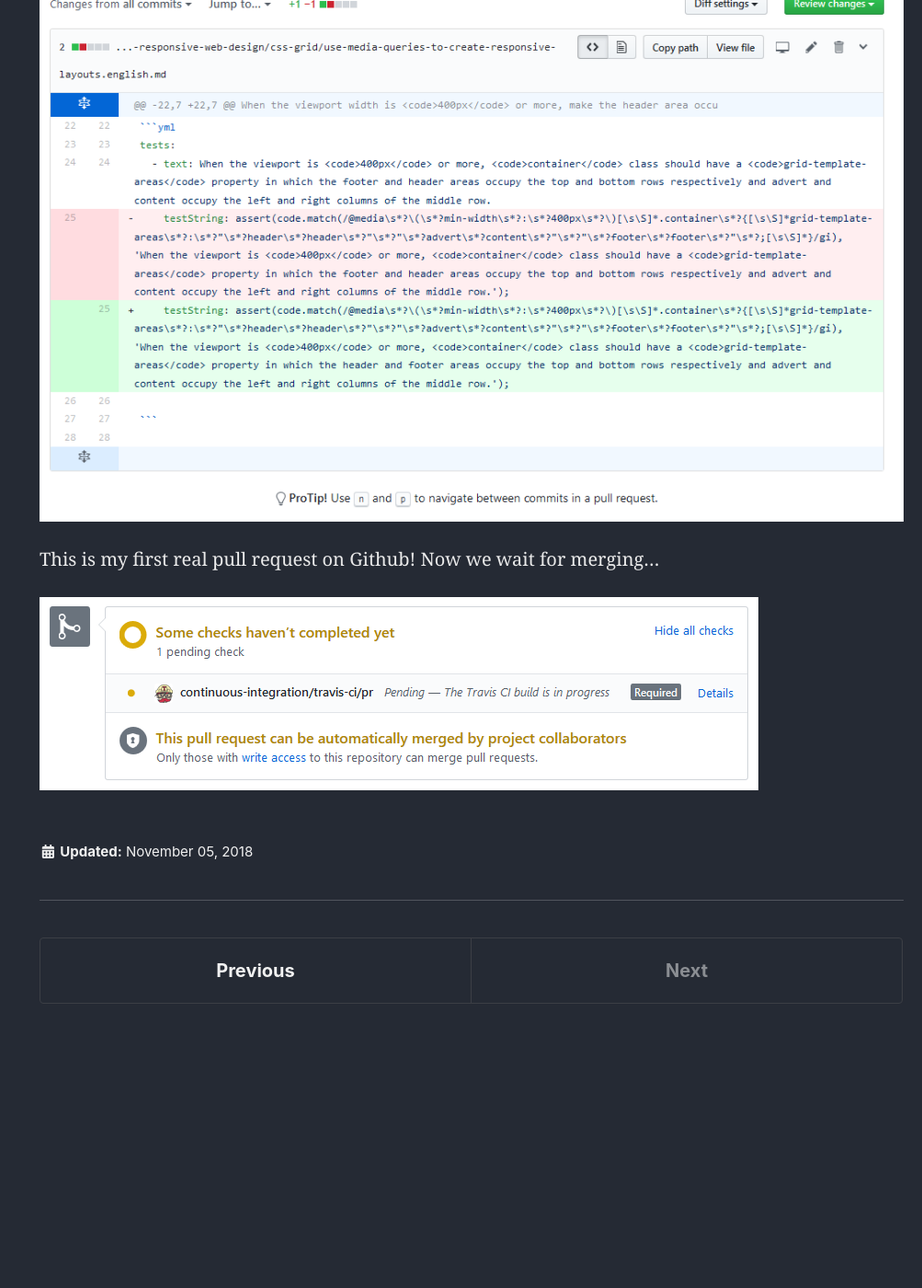
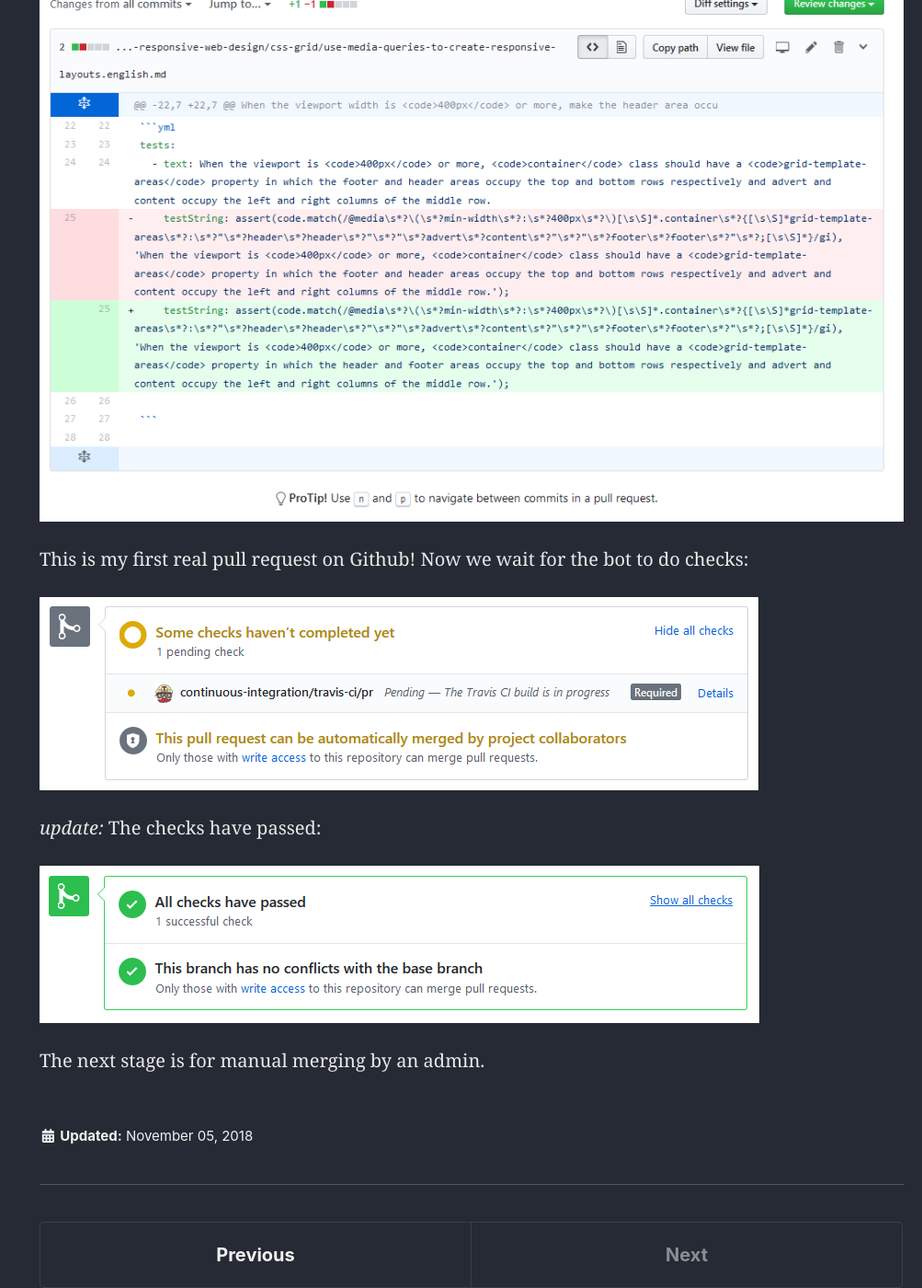
Before and after one commit to mdwcrft/mdwcrft.github.io, a Jekyll site: the page built from _posts/2018-11-28-first-pull-request.md, in a window 1280 px wide and 1400 px high, scrolled down 678 px. Shown: the whole window at 92% size, without its empty margins (277-1280 px from the left). Built offline with Jekyll 4.4.1, drawn with Linux system fonts in a browser that asks for light colours; cached includes are drawn as plain includes; nearby versions of some CDN libraries; before the commit the page ends 1769 px from its top, so only the background shows below that.

Commit message:
update #1

```diff
--- a/_posts/2018-11-28-first-pull-request.md
+++ b/_posts/2018-11-28-first-pull-request.md
@@ -17,6 +17,12 @@ I found the file on [Github](https://github.com/freeCodeCamp/freeCodeCamp) and s
 
 <img src="{{ site.url }}{{ site.baseurl }}/assets/images/3-code-change.PNG" alt="Edited github code">
 
-This is my first real pull request on Github! Now we wait for merging...
+This is my first real pull request on Github! Now we wait for the bot to do checks:
 
 <img src="{{ site.url }}{{ site.baseurl }}/assets/images/3-pull-status.PNG" alt="Pull request status">
+
+*update:* The checks have passed:
+
+<img src="{{ site.url }}{{ site.baseurl }}/assets/images/3-checks-passed.PNG" alt="Pull request status">
+
+The next stage is for manual merging by an admin.
```
Also changed, not shown: assets/images/3-checks-passed.PNG (added).
